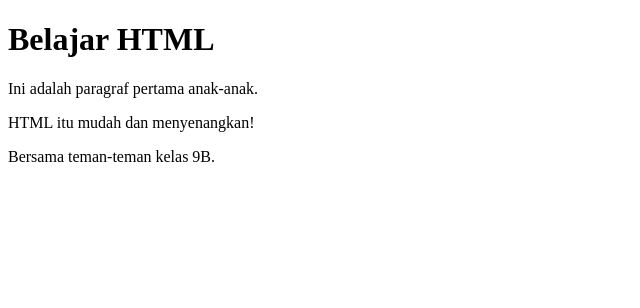
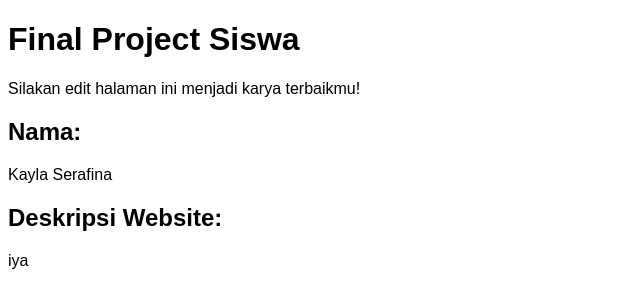
Before and after one commit to VivienneWestwooOd/ScriptWebViewer3, a plain HTML site: page index.html in a window 1280 px wide. Shown: the whole page, without its empty margins (0-640 px from the left). Drawn offline with Linux system fonts and the light colour scheme.

Commit message:
Add files via upload

```diff
--- a/index.html
+++ b/index.html
@@ -1,12 +1,16 @@
 <!DOCTYPE html>
 <html>
 <head>
-    <title>Latihan Teks</title>
+    <title>Final Project HTML</title>
 </head>
-<body>
-    <h1>Belajar HTML</h1>
-	<p>Ini adalah paragraf pertama anak-anak.</p>
-	<p>HTML itu mudah dan menyenangkan!</p>
-	<p>Bersama teman-teman kelas 9B.</p>
-</body>
-</html>
+<body style="font-family: Arial;">
+     <h1>Final Project Siswa</h1>
+	 <p>Silakan edit halaman ini menjadi karya terbaikmu!</p>
+
+	 <h2>Nama:</h2>
+	 <p>Kayla Serafina</p>
+
+	 <h2>Deskripsi Website:</h2>
+	 <p>iya</p>
+	</body>
+	</html>
```
